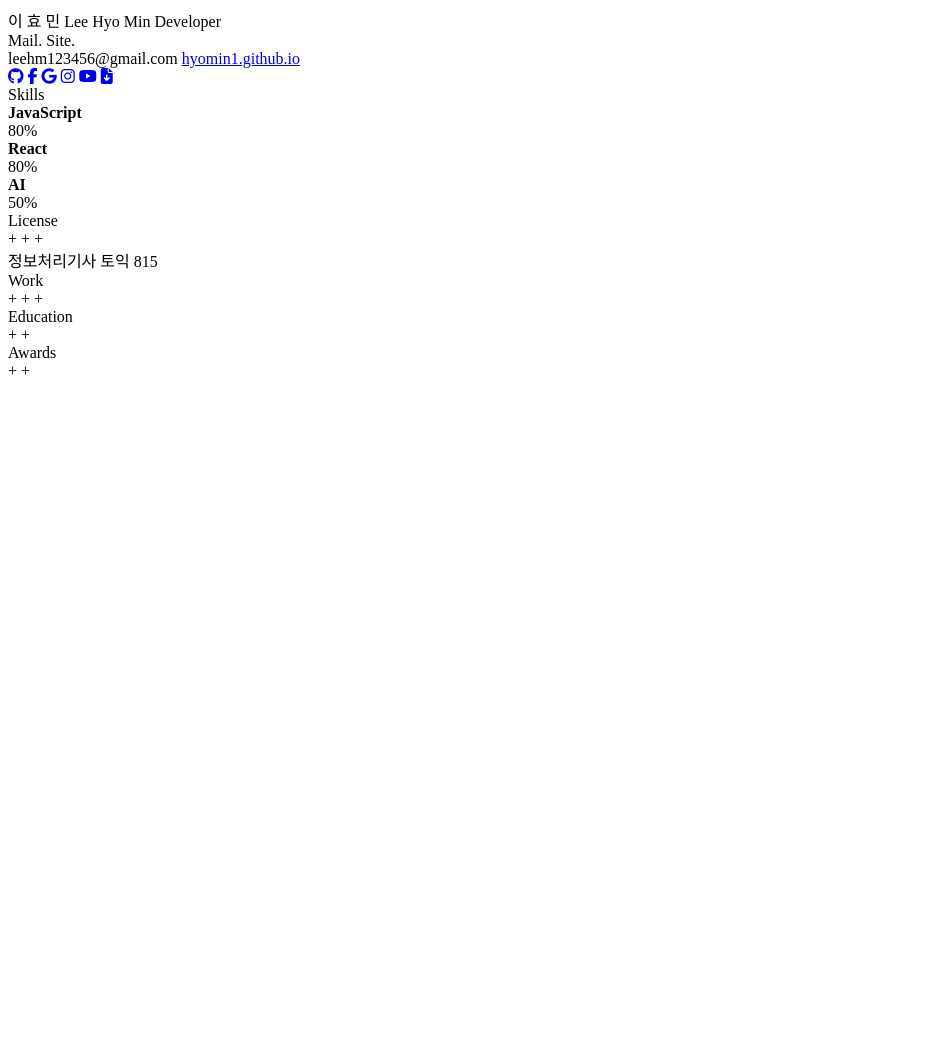
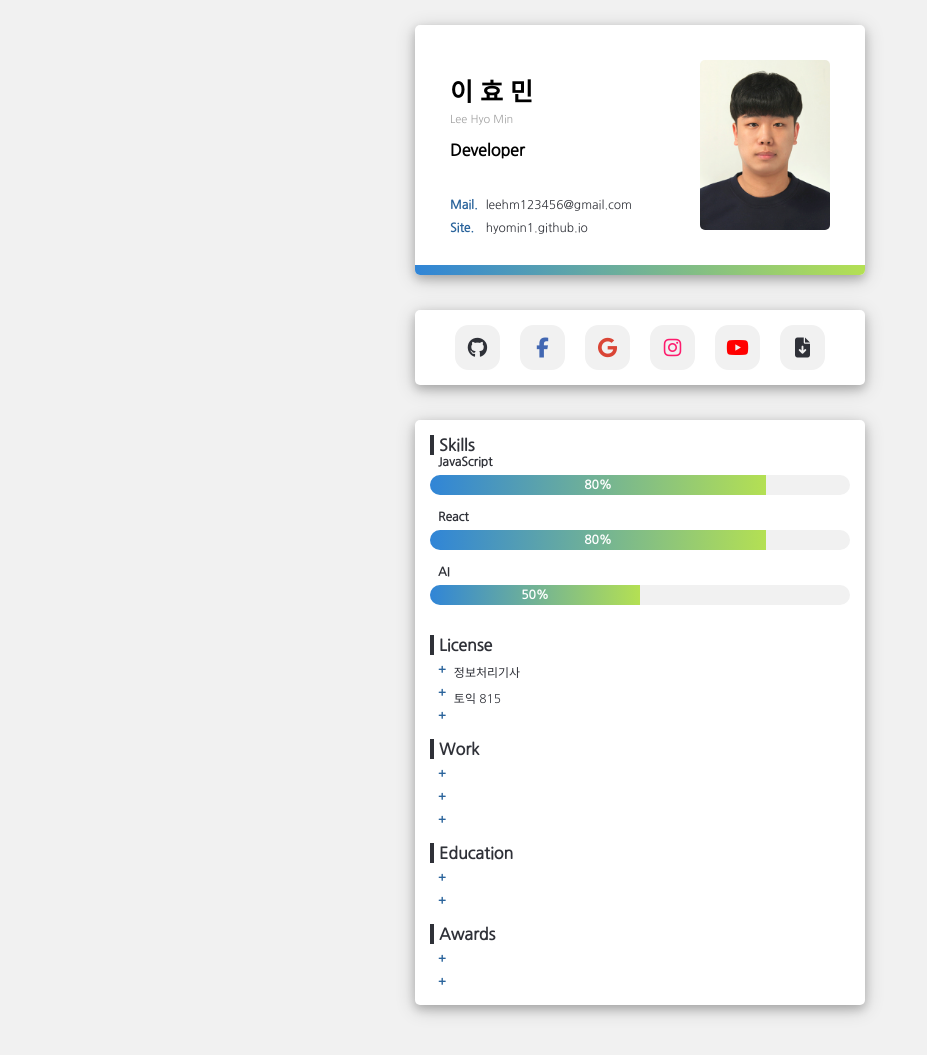
Before and after one commit to hyomin1/fastapi_mysite_card, a FastAPI app: page / in a window 1280 px wide. Shown: the whole page, without its empty margins (0-927 px from the left). Before the commit the page ends 375 px from the top, so only its background shows below. Run offline with FastAPI, Linux system fonts and the light colour scheme; some libraries are stand-ins or nearby versions.

Commit message:
Add static file

```diff
--- a/main.py
+++ b/main.py
@@ -3,11 +3,13 @@
 import uvicorn
 from fastapi import FastAPI, Request
 from fastapi.templating import Jinja2Templates
+from fastapi.staticfiles import StaticFiles
 
 app = FastAPI()
 templates = Jinja2Templates(directory="templates/")
+app.mount("/static",StaticFiles(directory="static"), name="static")
 
 
 @app.get("/") # http://127.0.0.1:8000/
-async def welcome(request:Request) -> dict:
+async def welcome(request:Request):
     return templates.TemplateResponse("index.html",{"request": request})
--- /dev/null
+++ b/static/css/animation.css
@@ -0,0 +1,56 @@
+/* SNS */
+.sns_btn:nth-child(1)::before {
+  background-color: #2f3138;
+}
+.sns_btn:nth-child(2)::before {
+  background-color: #4267b2;
+}
+.sns_btn:nth-child(3)::before {
+  background-color: #da4536;
+}
+.sns_btn:nth-child(4)::before {
+  background-color: #553424;
+}
+.sns_btn:nth-child(5)::before {
+  background-color: #ff0000;
+}
+.sns_btn:nth-child(6)::before {
+  background-color: #2f3138;
+}
+
+.sns_btn:hover i {
+  transform: scale(1.3);
+  color: white;
+}
+
+.sns_btn::before {
+  content: "";
+  position: absolute;
+  width: 120%;
+  height: 120%;
+  background-color: #eba444;
+  transform: rotate(45deg);
+  left: -110%;
+  top: 90%;
+}
+
+.sns_btn:hover::before {
+  animation: car 0.7s 1;
+  top: -10%;
+  left: -10%;
+}
+
+@keyframes car {
+  0% {
+    left: -110%;
+    top: 90%;
+  }
+  50% {
+    left: 10%;
+    top: -30%;
+  }
+  100% {
+    top: -10%;
+    left: -10%;
+  }
+}
--- /dev/null
+++ b/static/css/common.css
@@ -0,0 +1,30 @@
+/* 구글 웹폰트 */
+@import url("https://fonts.googleapis.com/css?family=Nanum+Gothic&display=swap");
+
+/* 공통사항 */
+* {
+  box-sizing: border-box;
+}
+html,
+body {
+  font-size: 62.5%;
+}
+body {
+  font-family: "Nanum Gothic", sans-serif;
+  display: flex;
+  justify-content: center;
+  margin: 0;
+  padding: 0;
+  color: #2f3138;
+  background-color: #f1f1f1;
+}
+ul,
+p {
+  margin: 0;
+  padding: 0;
+  list-style: none;
+}
+a {
+  color: inherit;
+  text-decoration: none;
+}
--- /dev/null
+++ b/static/css/design.css
@@ -0,0 +1,215 @@
+.wrap {
+  max-width: 120rem;
+  min-width: 32rem;
+  display: flex;
+  justify-content: center;
+  flex-direction: column;
+  box-sizing: border-box;
+  padding: 2.5rem 1rem;
+  gap: 1rem;
+}
+.common_box {
+  border-radius: 0.5rem;
+  background-color: white;
+  display: flex;
+  overflow: hidden;
+  margin-bottom: 2.5rem;
+  box-shadow: 0 0.4rem 1rem 0 rgba(0, 0, 0, 0.2),
+    0 0.4rem 2rem 0 rgba(0, 0, 0, 0.19);
+}
+
+/* 명함 */
+.card_box {
+  width: 45rem;
+  padding: 3.5rem;
+  height: 25rem;
+  display: flex;
+  justify-content: space-between;
+  position: relative;
+}
+.card_job {
+  display: flex;
+  flex-direction: column;
+  gap: 0.5rem;
+  padding-top: 1.2rem;
+}
+.name_ko {
+  font-size: 2.5rem;
+  color: black;
+  font-weight: bold;
+}
+.name_eng {
+  font-size: 1.1rem;
+  color: #a1a1a1;
+}
+.job {
+  font-size: 1.6rem;
+  background: black;
+  -webkit-text-fill-color: transparent;
+  -webkit-background-clip: text;
+  font-weight: bold;
+  padding-top: 0.8rem;
+  padding-bottom: 3rem;
+}
+.card_img {
+  width: 13rem;
+  height: 17rem;
+  border-radius: 0.5rem;
+  background-image: url("../img/profile.jpg");
+  background-repeat: no-repeat;
+  background-size: cover;
+  background-position: top center;
+}
+.item_list {
+  display: flex;
+  justify-content: flex-start;
+  gap: 0.8rem;
+  font-size: 1.2rem;
+}
+.item_list > div {
+  display: flex;
+  flex-direction: column;
+}
+.item_list > div > span {
+  padding-top: 0.8rem;
+}
+.item_type {
+  color: #29639b;
+  font-weight: bold;
+}
+.design_bar {
+  position: absolute;
+  bottom: 0;
+  left: 0;
+  width: 100%;
+  height: 1rem;
+  background: linear-gradient(
+    90deg,
+    rgba(48, 133, 215, 1) 0%,
+    rgba(180, 224, 83, 1) 100%
+  );
+}
+
+/* SNS */
+
+.sns_btn:nth-child(1) {
+  color: #2f3138;
+}
+.sns_btn:nth-child(2) {
+  color: #4267b2;
+}
+.sns_btn:nth-child(3) {
+  color: #da4536;
+}
+.sns_btn:nth-child(4) {
+  color: #fd1c6d;
+}
+.sns_btn:nth-child(5) {
+  color: #ff0000;
+}
+.sns_btn:nth-child(6) {
+  color: #2f3138;
+}
+
+.sns_box {
+  width: 45rem;
+  padding: 1.5rem;
+}
+.middle {
+  width: 100%;
+  display: flex;
+  justify-content: center;
+  align-items: center;
+}
+.sns_btn {
+  display: inline-block;
+  width: 4.5rem;
+  height: 4.5rem;
+  background-color: #f1f1f1;
+  margin: 0 1rem;
+  border-radius: 30%;
+  overflow: hidden;
+  position: relative;
+  text-align: center;
+}
+
+.sns_btn i {
+  line-height: 4.5rem;
+  font-size: 2rem;
+  transition: 0.2s linear;
+}
+
+/* Skill */
+.info_box {
+  padding: 0 1.5rem 1.5rem 1.5rem;
+  flex-direction: column;
+}
+.sub_box {
+  margin-top: 1.5rem;
+}
+.sub_title {
+  font-size: 1.6rem;
+  font-weight: bold;
+  border-left: 0.4rem solid #2f3138;
+  padding-left: 0.5rem;
+}
+.skill_box {
+  width: 100%;
+  font-size: 1.2rem;
+}
+.bar_wrap {
+  margin-bottom: 1.5rem;
+}
+.skill_title {
+  padding: 0 0 0.5rem 0.8rem;
+}
+.bar_border {
+  width: 100%;
+  height: 2rem;
+  background-color: #f1f1f1;
+  overflow: hidden;
+  border-radius: 1.6rem;
+}
+.bar_fill {
+  height: 2rem;
+  background: linear-gradient(
+    90deg,
+    rgba(48, 133, 215, 1) 0%,
+    rgba(180, 224, 83, 1) 100%
+  );
+  padding: 0 1.5rem;
+  text-align: center;
+  line-height: 2rem;
+  font-weight: bold;
+  font-size: 1.2rem;
+  color: white;
+}
+
+/* License */
+.item_sign > span {
+  padding-left: 0.8rem;
+}
+
+/* 스마트폰
+      ##Device = Most of the Smartphones Mobiles (Portrait)
+      ##Device = 대부분의 스마트폰 모바일 기기(세로)
+      ##Screen = 320px에서 768px 사이
+  */
+@media (min-width: 320px) and (max-width: 768px) {
+  .html,
+  body {
+    font-size: 50%;
+  }
+  body {
+    width: 100vw;
+    height: 100vh;
+    align-items: center;
+  }
+  .wrap {
+    transform: rotate(90deg);
+  }
+  .sns_box,
+  .info_box {
+    display: none;
+  }
+}
--- a/templates/index.html
+++ b/templates/index.html
@@ -7,9 +7,9 @@
     <!-- fontawesome -->
     <script src="https://kit.fontawesome.com/bc6ed1ad47.js" crossorigin="anonymous"></script>
     <!-- css -->
-    <link rel="stylesheet" type="text/css" href="css/common.css" />
-    <link rel="stylesheet" type="text/css" href="css/design.css" />
-    <link rel="stylesheet" type="text/css" href="css/animation.css" />
+    <link rel="stylesheet" type="text/css" href="{{ url_for('static', path="/css/common.css")}}" />
+    <link rel="stylesheet" type="text/css" href="{{ url_for('static', path="/css/design.css")}}" />
+    <link rel="stylesheet" type="text/css" href="{{ url_for('static', path="/css/animation.css")}}" />
   </head>
   <body>
     <div class="wrap">
```
Also changed, not shown: static/img/profile.jpg (added), 1 other file.
